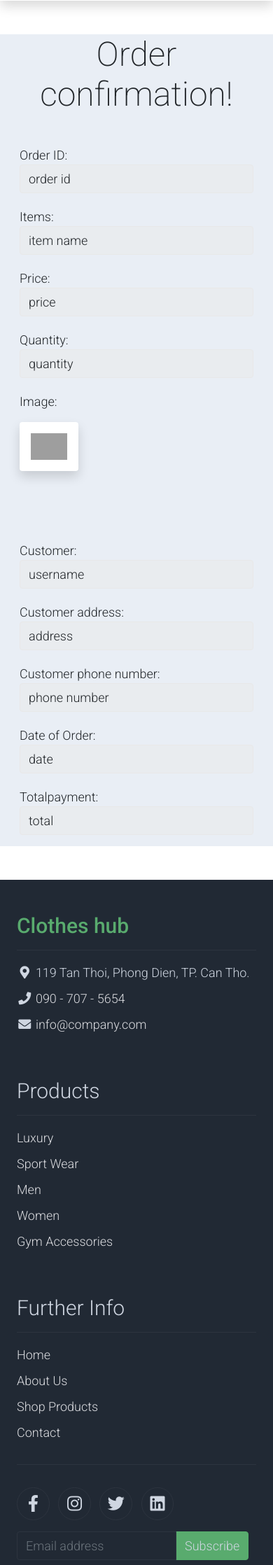
After one commit to Clotheshub-Organization/Clotheshub, a Symfony app: template templates/order/order.html.twig in a window 390 px wide. The commit adds this page. Shown: the part 316-2552 px from the top of the page at 70% size. Run offline with Twig, Linux system fonts and the light colour scheme; the template is opened without the code that fills it, so the values that code supplies are empty; some libraries are stand-ins or nearby versions; grey boxes are pictures that could not be loaded.

Commit message:
update order template and cart controller add order into order table

```diff
--- a/templates/cart/cart.html.twig
+++ b/templates/cart/cart.html.twig
@@ -17,7 +17,7 @@
           <th style="width:15%" class="text-center">Action</th>
         </tr>
       </thead>
-      {% for p in products %}
+      {% for p in product %}
       <tbody>
         <tr>
           <td data-th="Product">
--- /dev/null
+++ b/templates/order/order.html.twig
@@ -0,0 +1,86 @@
+{% extends 'home.html.twig' %}
+
+{% block body %}
+<section class="bg-light my-5 container">
+        <div class="row text-center">
+            <div class="col-lg-6 m-auto">
+                <h1 class="h1">Order confirmation!</h1>
+            </div>
+        </div>
+    <section class="order-container">
+        <div class="row">
+             <div class="col-12 col-md-6 p-3">
+                <form id="orderform" name="orderform">
+                    <div class="form-group">
+                        <label class="col-sm-2 control-label">Order ID:</label>
+                        <div class="col-sm-10">
+                            <input type="text" value="order id" name="orderid" class="form-control" disabled>
+                        </div>
+                    </div>
+                    <div class="form-group">
+                        <label class="col-sm-2 control-label">Items:</label>
+                        <div class="col-sm-10">
+                            <input type="text" value="item name" name="orderid" class="form-control" disabled>
+                        </div>
+                    </div>
+                    <div class="form-group">
+                        <label class="col-sm-2 control-label">Price:</label>
+                        <div class="col-sm-10">
+                            <input type="text" value="price" name="orderid" class="form-control" disabled>
+                        </div>
+                    </div>
+                    <div class="form-group">
+                        <label class="col-sm-2 control-label">Quantity:</label>
+                        <div class="col-sm-10">
+                            <input type="text" value="quantity" name="orderid" class="form-control" disabled>
+                        </div>
+                    </div>
+                    <div class="col-12">
+                        <div class="form-group">
+                            <label for="image-vertical">Image:</label>
+                        </div>
+                    </div>
+                    <div class="pt-3">
+                            <img src="https://cdn2.iconfinder.com/data/icons/symbol-blue-set-3/100/Untitled-1-94-512.png"
+                        class="w-25 shadow p-3 mb-5 bg-body rounded"/>
+                    </div>
+                </form>
+            </div>
+            <div class="col-12 col-md-6 p-3">
+                <form id="orderform" name="orderform">
+                    <div class="form-group">
+                        <label class="col-sm-2 control-label">Customer:</label>
+                        <div class="col-sm-10">
+                            <input type="text" value="username" name="orderid" class="form-control" disabled>
+                        </div>
+                    </div>
+                    <div class="form-group">
+                        <label class="col-sm-2 control-label">Customer address:</label>
+                        <div class="col-sm-10">
+                            <input type="text" value="address" name="orderid" class="form-control" disabled>
+                        </div>
+                    </div>
+                    <div class="form-group">
+                        <label class="col-sm-2 control-label">Customer phone number:</label>
+                        <div class="col-sm-10">
+                            <input type="text" value="phone number" name="orderid" class="form-control" disabled>
+                        </div>
+                    </div>
+                    <div class="form-group">
+                        <label class="col-sm-2 control-label">Date of Order:</label>
+                        <div class="col-sm-10">
+                            <input type="text" value="date" name="orderid" class="form-control" disabled>
+                        </div>
+                    </div>
+                    <div class="form-group">
+                        <label class="col-sm-2 control-label">Totalpayment:</label>
+                        <div class="col-sm-10">
+                            <input type="text" value="total" name="orderid" class="form-control" disabled>
+                        </div>
+                    </div>
+                </form>
+            </div>
+        </div>
+    </section>
+</section>
+{% endblock %}
```
Also changed, not shown: src/Controller/CartController.php (+47 -15 lines).
